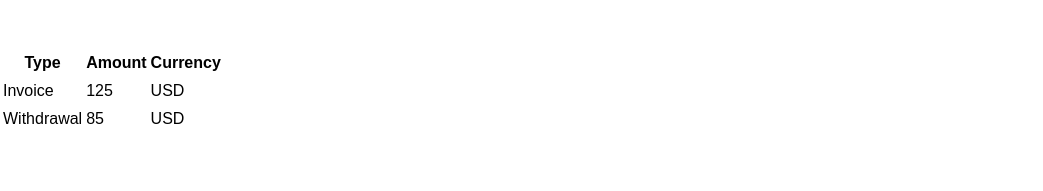
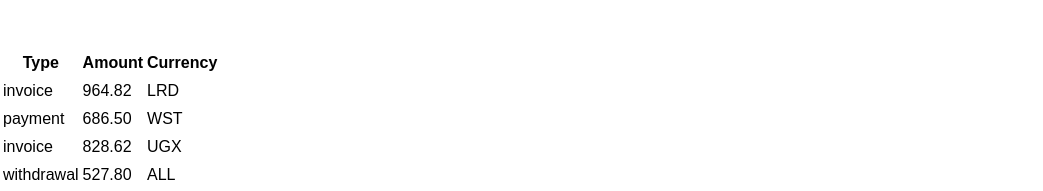
Before and after one commit to Veronika0136/goit-react-hw-01, a React (Vite) app: page / in a window 1280 px wide. Shown: the part 761-952 px from the top of the page, without its empty margins (0-1043 px from the left). Before the commit the page ends 895 px from the top, so only its background shows below. Built offline with nearby package versions, Linux system fonts and the light colour scheme.

Commit message:
Update TransactionHistory.jsx

```diff
--- a/src/components/TransactionHistory/TransactionHistory.jsx
+++ b/src/components/TransactionHistory/TransactionHistory.jsx
@@ -1,11 +1,10 @@
 import React from 'react';
-// import s from '../TransactionHistory/TransactionHistory.module.css';
+import s from '../TransactionHistory/TransactionHistory.module.css';
 
-const TransactionHistory = () => {
+const TransactionHistory = ({ items }) => {
   return (
-    <div>
-      <table>
-        <thead>
+    <table className={s.transaction_table}>
+      <thead className={s.transaction_thead}>
         <tr>
           <th>Type</th>
           <th>Amount</th>
@@ -13,19 +12,15 @@ const TransactionHistory = () => {
         </tr>
       </thead>
       <tbody>
-          <tr>
-            <td>Invoice</td>
-            <td>125</td>
-            <td>USD</td>
+        {items.map(({ id, type, amount, currency }) => (
+          <tr className={s.transaction_tr} key={id}>
+            <td className={s.transaction_td}>{type}</td>
+            <td className={s.transaction_td}>{amount}</td>
+            <td className={s.transaction_td}>{currency}</td>
           </tr>
-          <tr>
-            <td>Withdrawal</td>
-            <td>85</td>
-            <td>USD</td>
-          </tr>
+        ))}
       </tbody>
     </table>
-    </div>
   );
 };
 
```
Lines whose indentation alone changed are shown as unchanged.
